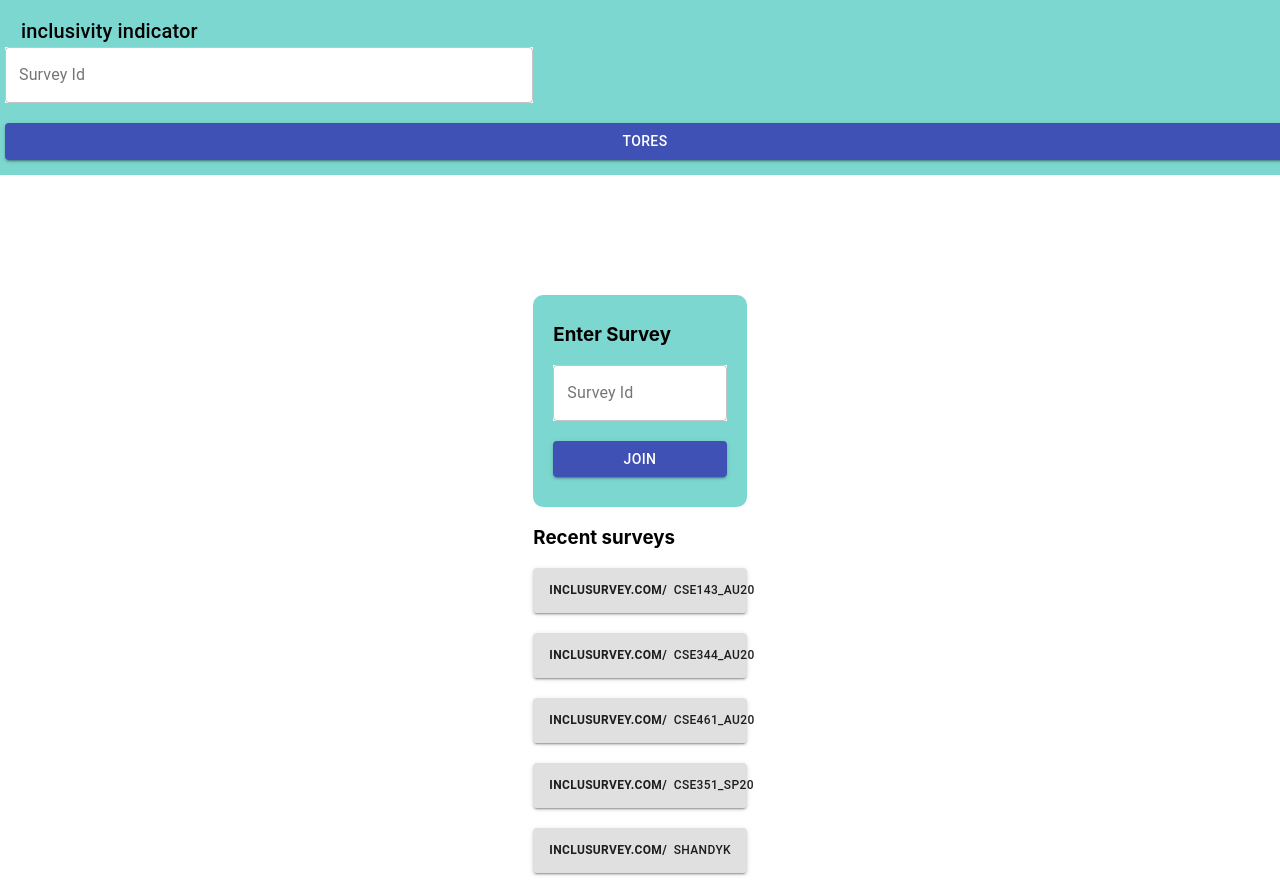
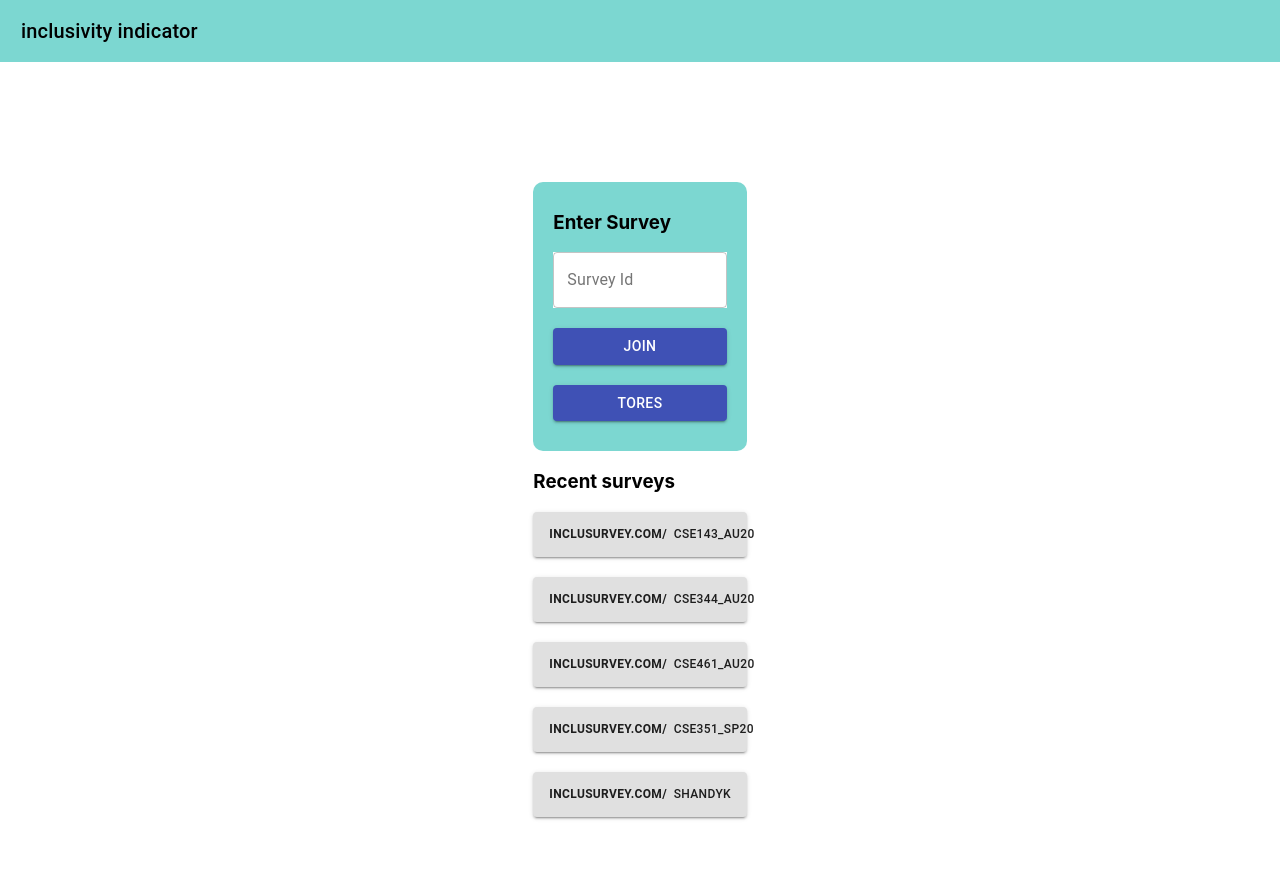
Before and after one commit to shandyk18/dubhacks20, a React (Create React App) app in the folder dubhacks2020/: page / in a window 1280 px wide. After the commit the page ends 837 px from the top, so only its background shows below. Built offline with nearby package versions, Linux system fonts and the light colour scheme.

Commit message:
route to results page

```diff
--- a/dubhacks2020/src/HomePage/Home.js
+++ b/dubhacks2020/src/HomePage/Home.js
@@ -39,6 +39,17 @@ export function Home() {
 
     }
 
+	async function toRes() {
+		if (surveyId) {
+			const surveyExists = await axios.get(`/surveyId/${surveyId}`);
+			if (surveyExists.data) {
+				history.push(`/results/${surveyId}`);
+			} else {
+				setValidId(false);
+			}
+		}
+	}
+
     function invalidIdPrompt() {
         if (!validId) {
             return (
@@ -65,7 +76,10 @@ export function Home() {
                     {invalidIdPrompt()}
                     <Button className="submit-button" variant="contained" color="primary" onClick={onSubmit}>
                         Join
-                    </Button>
+					</Button>
+                    <Button className="submit-button" variant="contained" color="primary" onClick={toRes}>
+						TORES
+					</Button>
                 </Grid>
                 <Grid container item xs={5} />
             </Grid>
--- a/dubhacks2020/src/TopBar.js
+++ b/dubhacks2020/src/TopBar.js
@@ -17,22 +17,6 @@ const divStyle = {
 
 
 export function Top() {
-    const [surveyId, setSurveyId] = useState("");
-    const [validId, setValidId] = useState(true);
-    const history = useHistory();
-
-
-    async function toResults() {
-        if (surveyId) {
-            const surveyExists = await axios.get(`/surveyId/${surveyId}`);
-            if (surveyExists.data) {
-                history.push(`/results/${surveyId}`);
-            } else {
-                setValidId(false);
-            }
-        }
-    }
-
     return (
         <div style={divStyle}>
             <Box ml={2}>
@@ -40,17 +24,6 @@ export function Top() {
                     inclusivity indicator
             </Typography>
             </Box>
-            <TextField
-                id="survey-id-input"
-                label="Survey Id"
-                type="surveyId"
-                variant="outlined"
-                value={surveyId}
-                onChange={event => setSurveyId(event.target.value)}>
-            </TextField>
-            <Button className="submit-button" variant="contained" color="primary" onClick={toResults}>
-                TORES
-        </Button>
         </div>
     );
 
```
